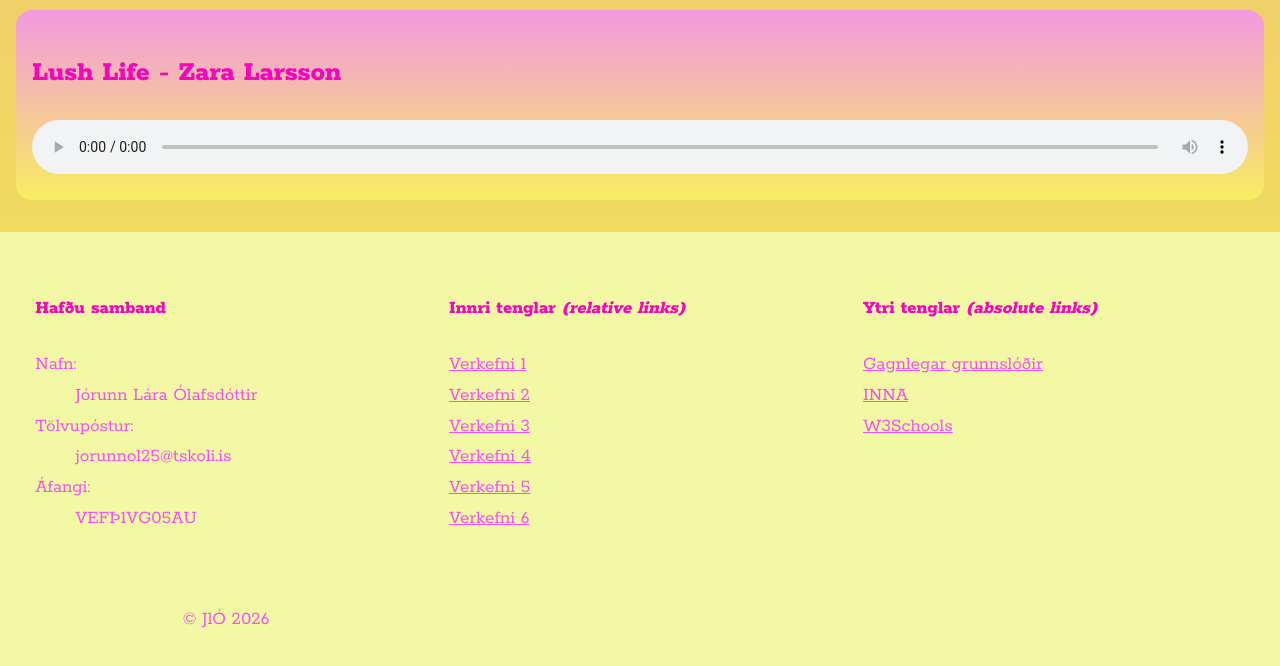
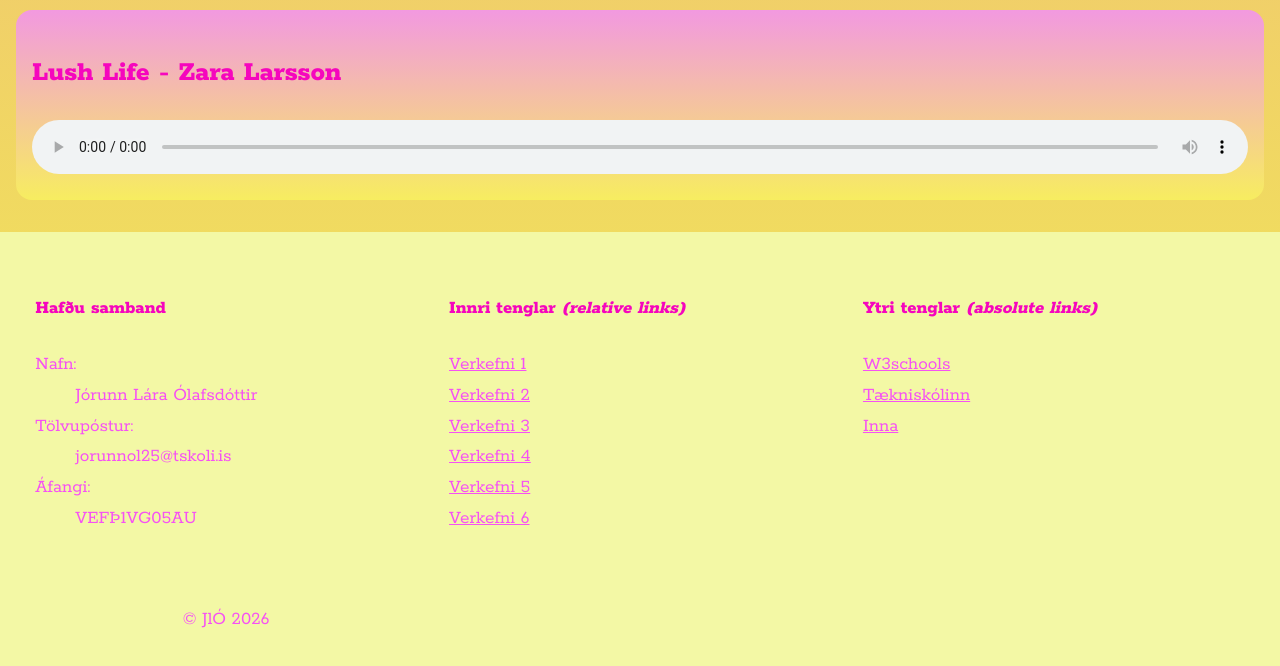
Before and after one commit to jorunnlo/jorunnlo.github.io, a plain HTML site: page index.html in a window 1280 px wide. Shown: the part 2354-3020 px from the top of the page. Drawn offline with Linux system fonts and the light colour scheme.

Commit message:
Add files via upload

```diff
--- a/index.html
+++ b/index.html
@@ -122,9 +122,9 @@
     <nav>
       <h4>Ytri tenglar <em>(absolute links)</em></h4>
       <ul>
-        <li><a href="https://vefgrunnur.github.io/" target="_blank" title="Vefgrunnur">Gagnlegar grunnslóðir</a></li>
-        <li><a href="https://nam.inna.is/" target="_blank">INNA</a></li>
-        <li><a href="https://www.w3schools.com/" target="_blank">W3Schools</a></li>
+      <li><a href="https://www.w3schools.com/">W3schools</a></li>
+          <li><a href="https://tskoli.is">Tækniskólinn</a></li>
+          <li><a href="https://www.inna.is/">Inna</a></li>
       </ul>
     </nav>
       <p class="copy">&copy; JlÓ 2026</p>
```
